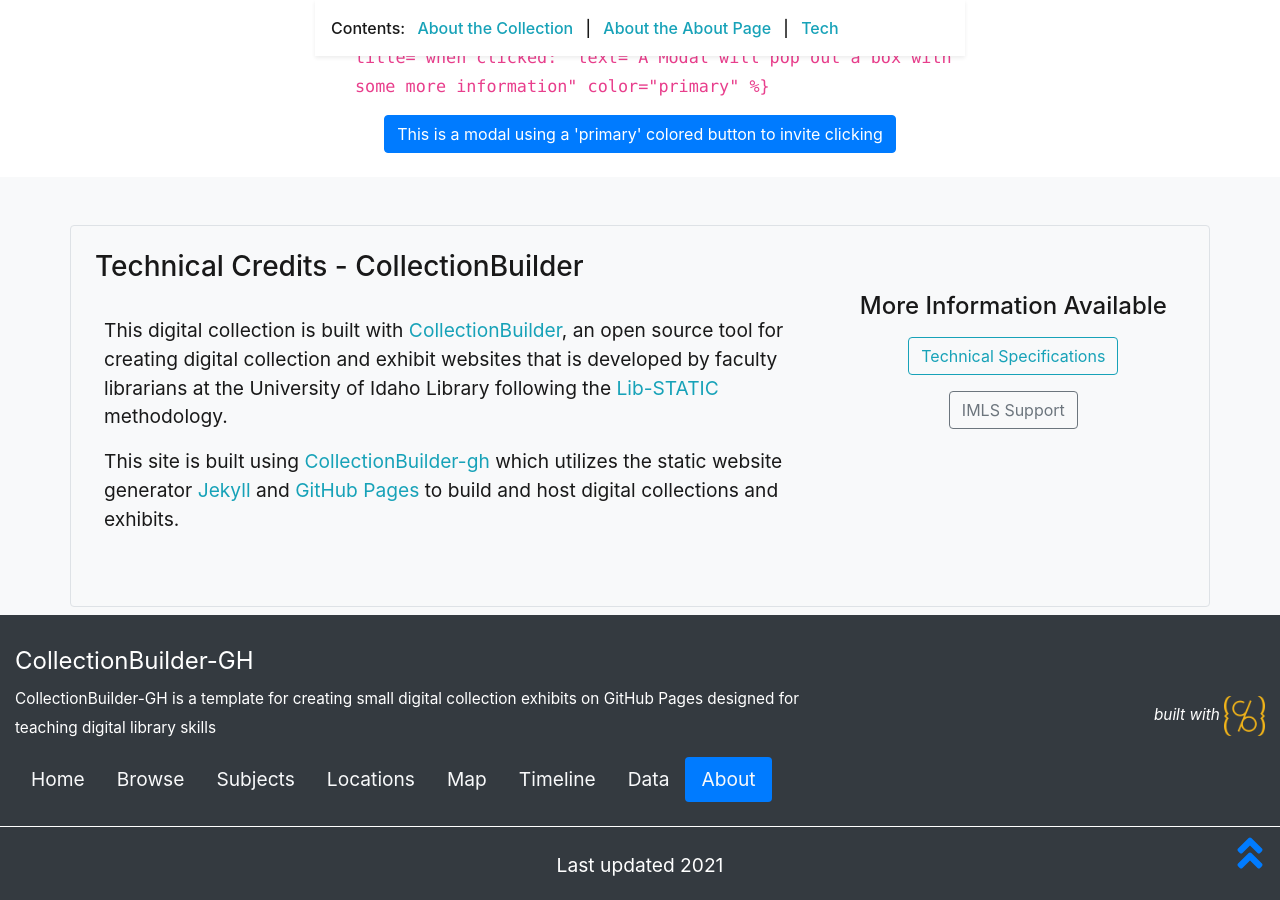
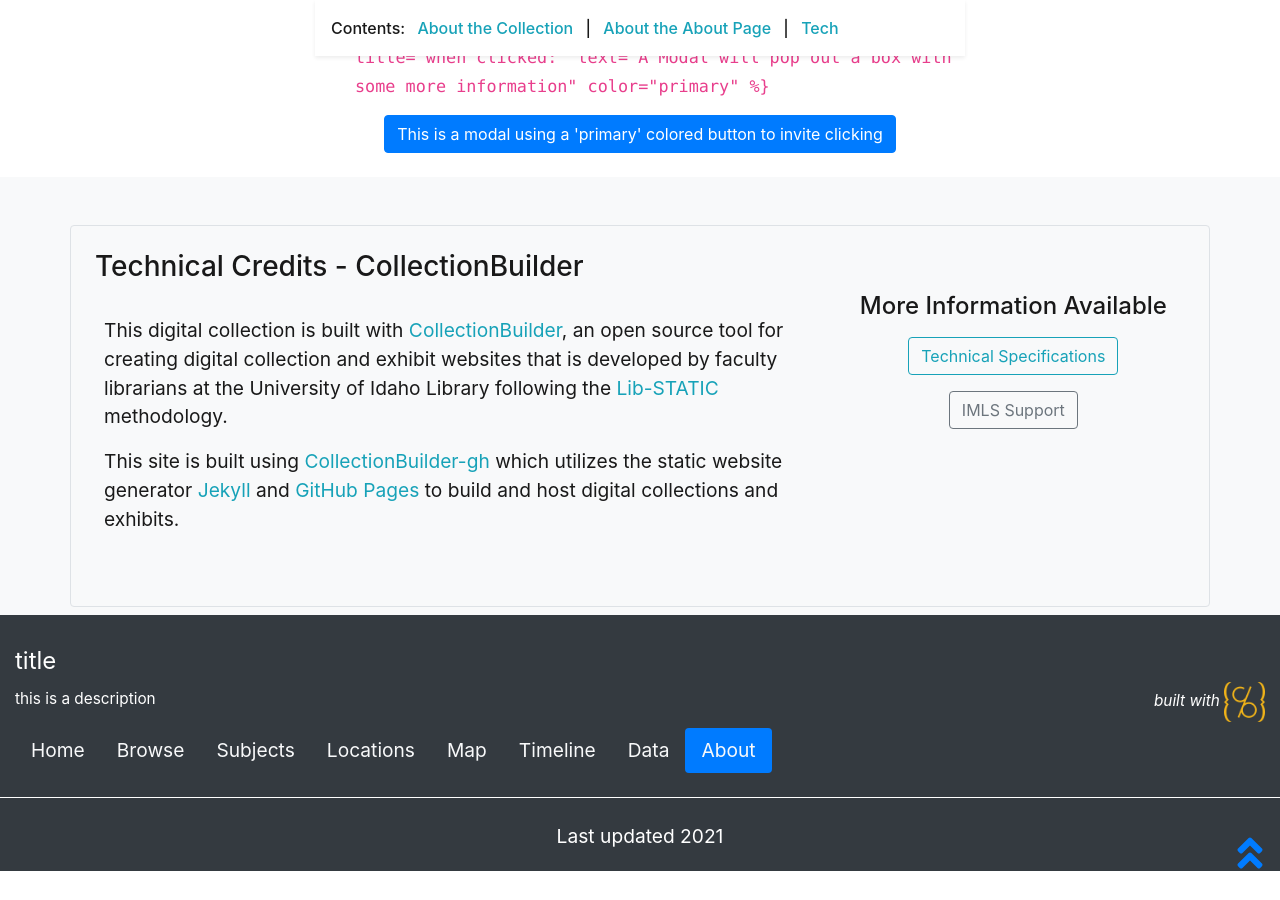
Before and after one commit to Connorhea/test6, a Jekyll site: the page built from pages/about.md, in a window 1280 px wide and 900 px high, scrolled down 5180 px. Built offline with Jekyll 4.4.1, drawn with Linux system fonts in a browser that asks for light colours; after the commit the page ends 6051 px from its top, so only the background shows below that; some of the changed text lies outside the part shown.

Commit message:
Update _config.yml

```diff
--- a/_config.yml
+++ b/_config.yml
@@ -9,25 +9,25 @@
 #
 # url is site domain, full URL to the production location of your collection
 # on GitHub Pages follows the pattern username.github.io
-#url: https://collectionbuilder.github.io
+url: https://github.com/connorhea
 # baseurl is path to location on the domain if necessary e.g. /digital/hjccc
 # on GitHub Pages it is your github repository's name prefixed with a /
-#baseurl: /collectionbuilder-gh
+baseurl: /test6
 # location of code, the full url to your github repository
-source-code: https://github.com/CollectionBuilder/collectionbuilder-gh
+source-code: https://github.com/connorhea/test6
 
 ##########
 # SITE SETTINGS
 #
 # title of site appears in banner
-title: CollectionBuilder-GH
+title: title
 # tagline, a short phrase that will appear throughout the site in the top banner
-tagline: a template for creating simple digital exhibits
+tagline: tagline
 # description appears in meta tags and other locations
 # this description might appear in search result lists, keep around 160 characters max
-description: "CollectionBuilder-GH is a template for creating small digital collection exhibits on GitHub Pages designed for teaching digital library skills"
+description: "this is a description"
 # creator of the digital collection, to appear in meta tags; we typically use our GitHub usernames but feel free to just use your name
-author: CollectionBuilder
+author: Connor Old
 
 ##########
 # COLLECTION SETTINGS
```
